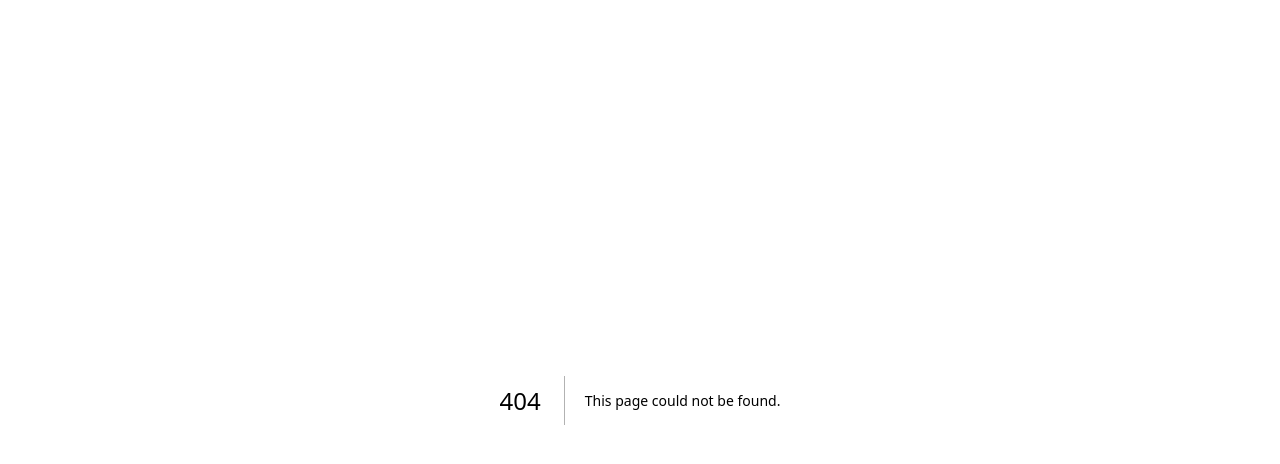
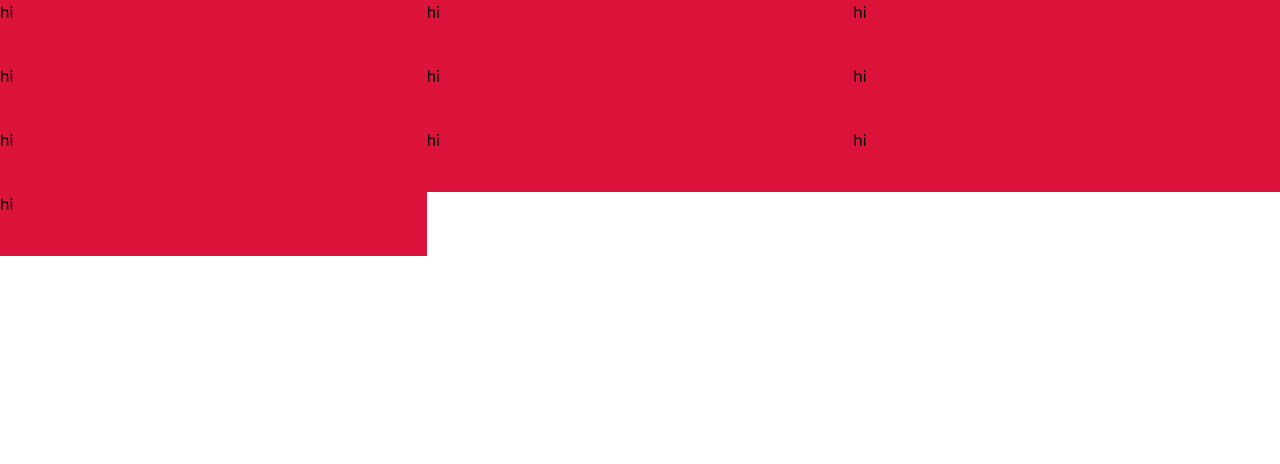
Before and after one commit to education-project-knowing/front-end, a Next.js app: page /main in a window 1280 px wide. Before the commit this address had no page. Shown: the top 464 px of the page. Built offline with nearby package versions, Linux system fonts and the light colour scheme.

Commit message:
chore: 페이지 기본구성

```diff
--- /dev/null
+++ b/src/app/(after-login)/main/page.tsx
@@ -0,0 +1,16 @@
+export default function Page() {
+  return (
+    <div className="main-card-container grid h-64 w-full grid-cols-3">
+      <div>hi</div>
+      <div>hi</div>
+      <div>hi</div>
+      <div>hi</div>
+      <div>hi</div>
+      <div>hi</div>
+      <div>hi</div>
+      <div>hi</div>
+      <div>hi</div>
+      <div>hi</div>
+    </div>
+  );
+}
--- a/src/app/api/auth/[...nextauth]/route.ts
+++ b/src/app/api/auth/[...nextauth]/route.ts
@@ -1,6 +1,3 @@
-import NextAuth from 'next-auth';
-import authOptions from '@/auth';
-
-const handler = NextAuth(authOptions);
-
-export { handler as GET, handler as POST };
+import NextAuth from '@/auth';
+const handlers = NextAuth;
+export { handlers as GET, handlers as POST };
--- a/src/app/globals.css
+++ b/src/app/globals.css
@@ -9,3 +9,9 @@
     --background-end-rgb: 0, 0, 0;
   }
 }
+
+.main-card-container {
+  div {
+    background-color: crimson;
+  }
+}
--- a/src/app/layout.tsx
+++ b/src/app/layout.tsx
@@ -16,7 +16,7 @@ export default function RootLayout({
   children: React.ReactNode;
 }>) {
   return (
-    <html lang="en">
+    <html lang="ko">
       <body className={inter.className}>{children}</body>
     </html>
   );
--- a/src/app/page.tsx
+++ b/src/app/page.tsx
@@ -5,7 +5,7 @@ import { getProviders, signIn } from 'next-auth/react';
 export default function Home() {
   return (
     <main className="flex min-h-screen flex-col items-center justify-between p-24">
-      <h1>안녕하신지</h1>
+      <h1>안녕하시지</h1>
       <form
         action={async () => {
           await signIn('naver');
@@ -14,7 +14,7 @@ export default function Home() {
       </form>
       <div className="flex flex-col p-10">
         <button onClick={() => signIn('kakao', { redirect: true, callbackUrl: '/' })}>카카오 로그인</button>
-        <button onClick={() => signIn('naver', { redirect: true, callbackUrl: '/' })}>네이버 로그인</button>
+        <button onClick={() => signIn('naver')}>네이버 로그인</button>
       </div>
     </main>
   );
```
Also changed, not shown: src/auth.ts (+10 -5 lines).
